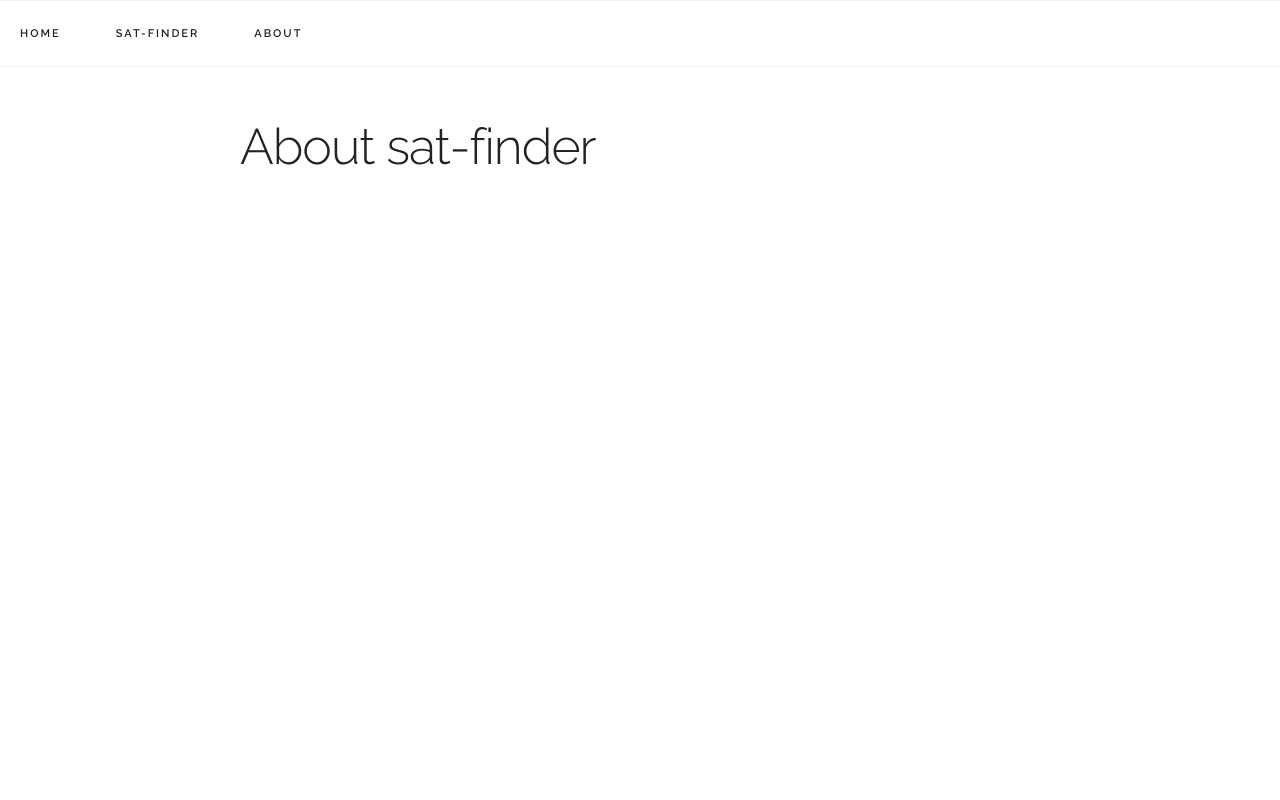
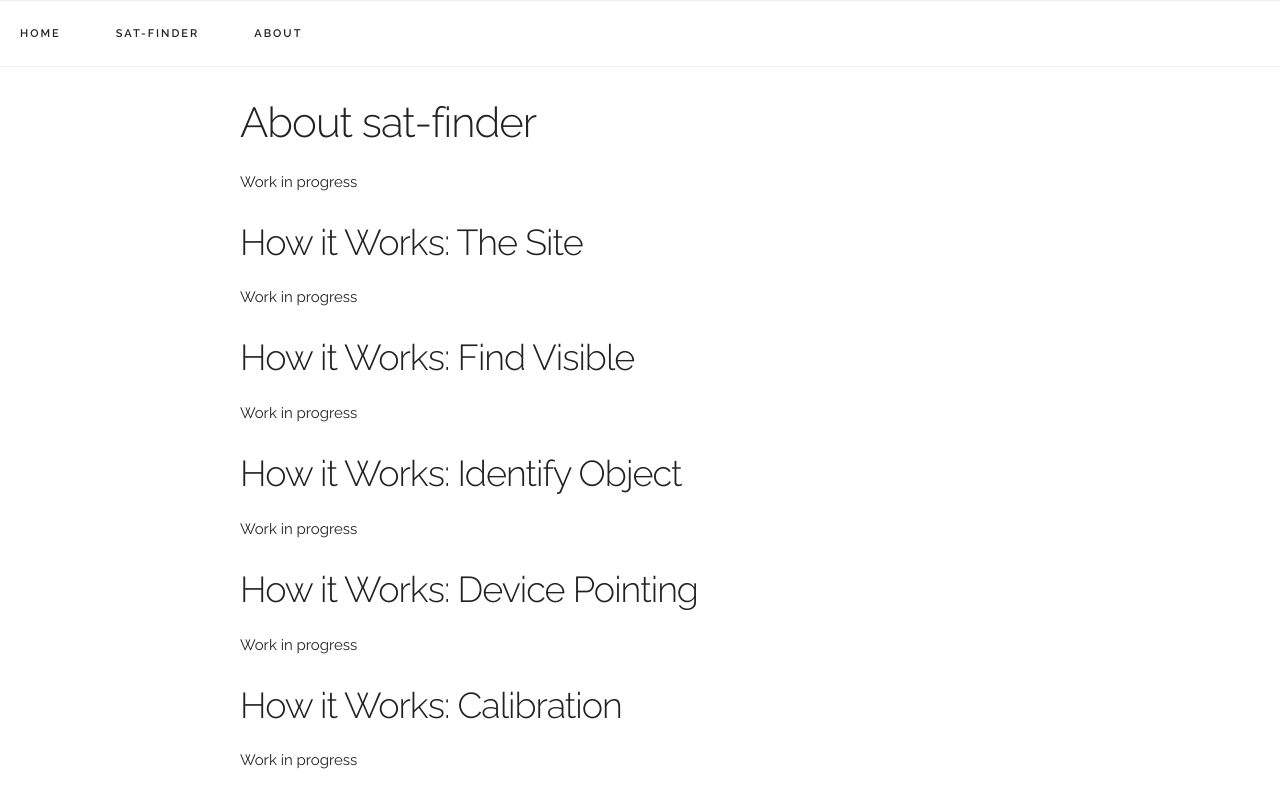
Before and after one commit to pdav5883/sat-finder, a plain HTML site: page about.html in a window 1280 px wide. Drawn offline with nearby package versions, Linux system fonts and the light colour scheme.

Commit message:
About sketched out

```diff
--- a/about.html
+++ b/about.html
@@ -8,7 +8,6 @@
   <meta name="viewport" content="width=device-width, initial-scale=1">
   <!-- FONT -->
   <link href="//fonts.googleapis.com/css?family=Raleway:400,300,600" rel="stylesheet" type="text/css">
-  <!-- <link href="/_tmp/fonts" rel="stylesheet" type="text/css"> -->
   <!-- CSS -->
   <link rel="stylesheet" href="/styles/normalize.css">
   <link rel="stylesheet" href="/styles/skeleton.css">
@@ -28,8 +27,24 @@
       </script>
       </div>
     </nav>
-    <div class="top container">
-      <h1>About sat-finder</h1>
+    <div class="smalltop container">
+      <h2>About sat-finder</h2>
+      <p>Work in progress</p>
+
+      <h3>How it Works: The Site</h3>
+      <p>Work in progress</p>
+
+      <h3>How it Works: Find Visible</h3>
+      <p>Work in progress</p>
+
+      <h3>How it Works: Identify Object</h3>
+      <p>Work in progress</p>
+
+      <h3>How it Works: Device Pointing</h3>
+      <p>Work in progress</p>
+
+      <h3>How it Works: Calibration</h3>
+      <p>Work in progress</p>
     </div>
 </body>
 </html>
--- a/styles/custom.css
+++ b/styles/custom.css
@@ -2,7 +2,10 @@
 .top {
   margin-top: 5rem; }
 
-.tight.top.heading {
+.smalltop {
+  margin-top: 3rem; }
+
+  .tight.top.heading {
   margin-top: 1rem;
   margin-bottom: 1rem; }
 
```
